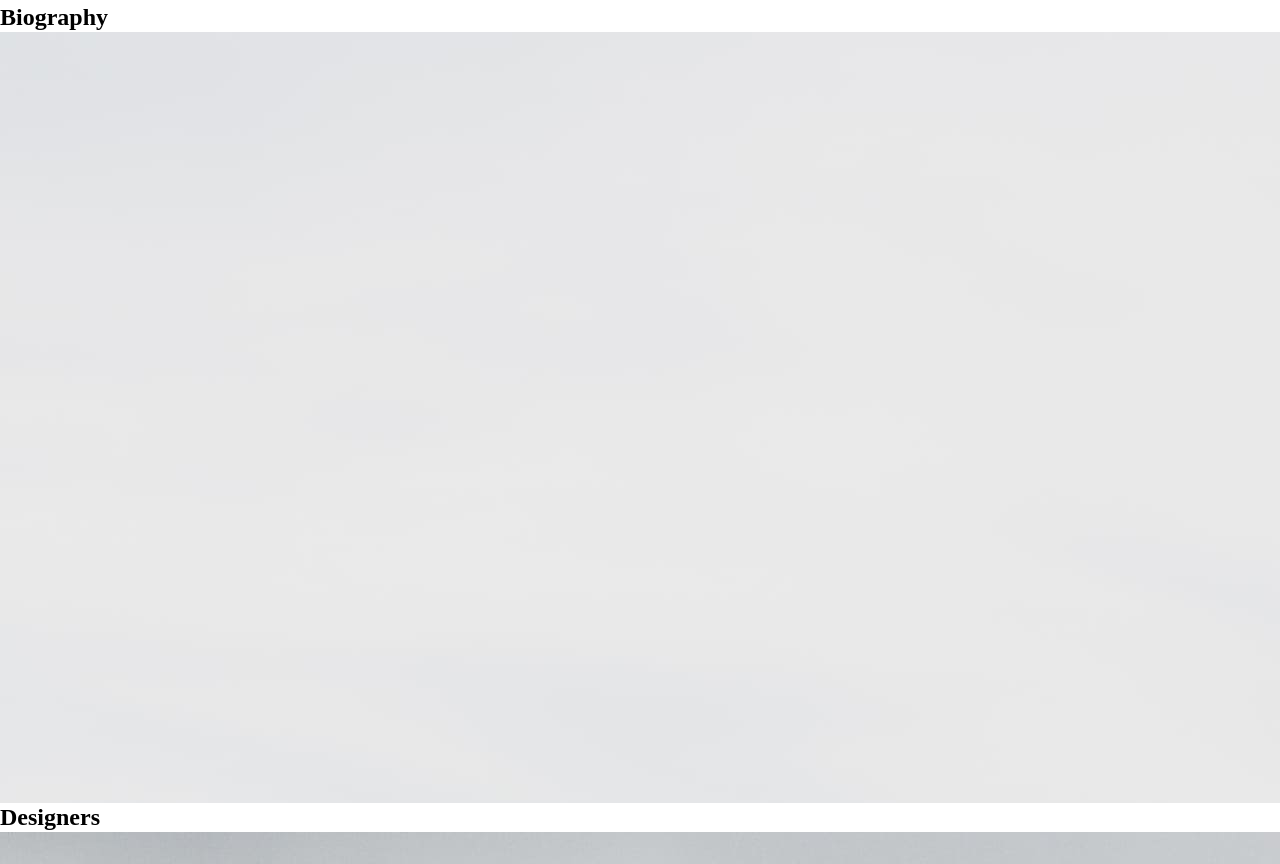
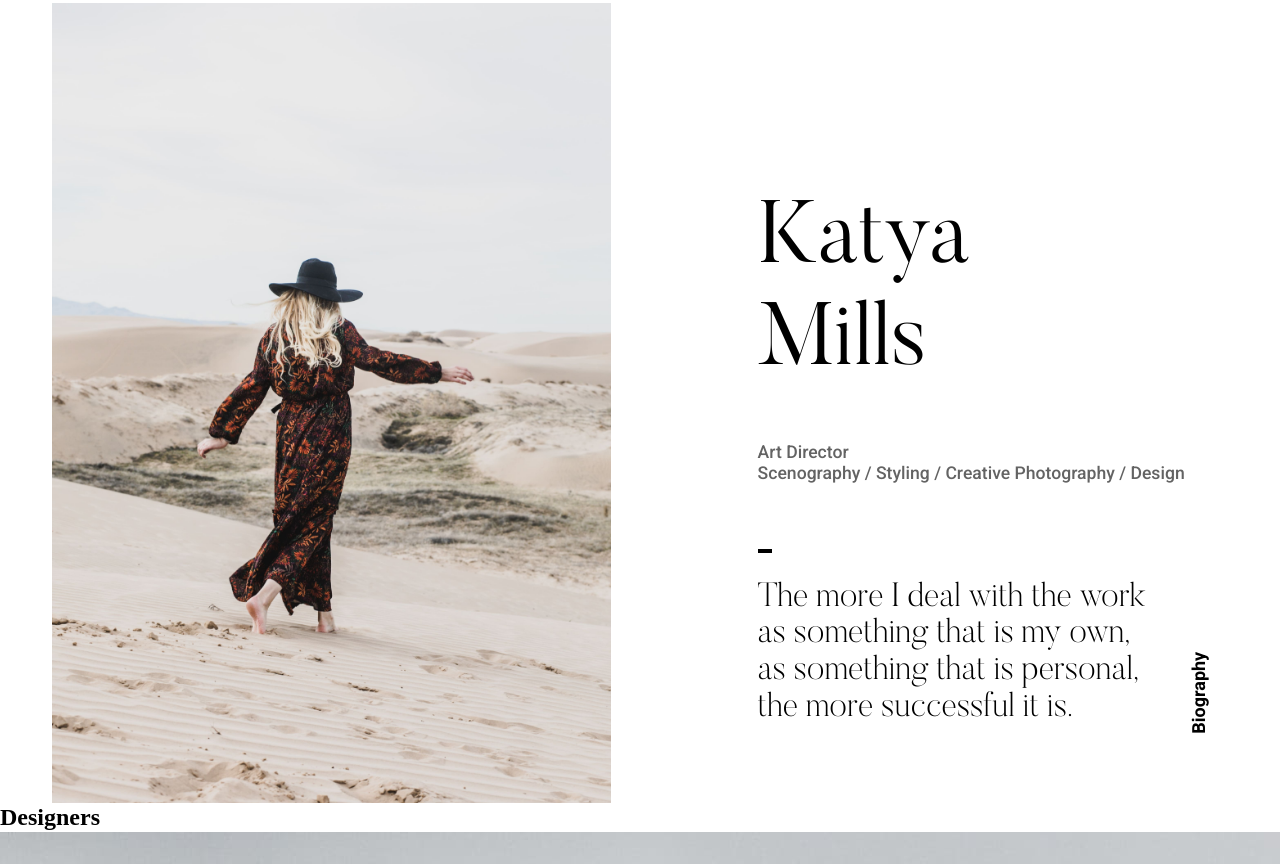
Before and after one commit to vodarum/otus-css-muradov, a plain HTML site: page index.html in a window 1280 px wide. Shown: the part 816-1680 px from the top of the page. Drawn offline with Linux system fonts and the light colour scheme.

Commit message:
Стилизовал секцию biography

```diff
--- a/assets/css/style.css
+++ b/assets/css/style.css
@@ -15,6 +15,7 @@
 
 body {
     background-color: #fff;
+    color: #000;
 }
 
 html {
@@ -25,6 +26,23 @@ main {
     max-width: 1440px;
     margin: 0 auto;
 }
+
+main {
+    max-width: 1440px;
+    margin: 0 auto;
+    position: relative;
+}
+
+
+/* main::before {
+    content: url(../img/maket-202249-38d1e4.jpg);
+    position: absolute;
+    top: 0;
+    bottom: 0;
+    left: 0;
+    right: 0;
+    opacity: .5;
+} */
 
 
 /* Section Screen */
@@ -41,7 +59,7 @@ main {
 /* Hero */
 
 .hero-title-wrapper {
-    padding: 1.3em 0.6em;
+    padding: 1.4em 0.7em;
     position: absolute;
     top: 50%;
     left: 50%;
@@ -56,7 +74,6 @@ main {
     font-family: 'Butler', sans-serif;
     font-weight: 300;
     font-size: 1em;
-    color: #000000;
     white-space: nowrap;
 }
 
@@ -66,7 +83,6 @@ main {
     font-family: 'Roboto', sans-serif;
     font-weight: 700;
     font-size: .2em;
-    color: #000000;
 }
 
 .hero-img-wrapper {
@@ -85,3 +101,76 @@ main {
     height: 100%;
     object-fit: cover;
 }
+
+
+/* Biography */
+
+.biography-title {
+    display: inline-block;
+    position: absolute;
+    bottom: 100px;
+    right: 40px;
+    transform: rotate(-90deg);
+    font-family: 'Roboto', sans-serif;
+    font-size: 1.125em;
+}
+
+.biography-content {
+    max-width: 1176px;
+    margin: 0 auto;
+}
+
+.biography-content-item-right {
+    width: 50%;
+    float: right;
+}
+
+.biography-content-item-left {
+    width: 50%;
+    float: left;
+}
+
+.biography-text-wrapper {
+    width: 80%;
+    margin-top: 32%;
+    margin-left: auto;
+    font-size: 5.5rem;
+}
+
+.biography-text-wrapper h3 {
+    width: 50%;
+    margin-bottom: .55em;
+    font-family: 'Butler', sans-serif;
+    font-size: 1em;
+    font-weight: 300;
+    line-height: 1.15;
+}
+
+.biography-text-wrapper p {
+    font-family: 'Roboto', sans-serif;
+    font-size: .2em;
+    color: #636363;
+}
+
+.biography-text-wrapper blockquote {
+    margin-top: 2.85em;
+    font-family: 'Butler', sans-serif;
+    font-size: .38em;
+    font-weight: 200;
+    line-height: 1.1;
+    position: relative;
+}
+
+.biography-text-wrapper blockquote::before {
+    content: "";
+    position: absolute;
+    top: -31px;
+    width: 14px;
+    height: 4px;
+    background-color: #000;
+}
+
+.biography-img {
+    width: 95%;
+    max-width: 100%;
+}
--- a/index.html
+++ b/index.html
@@ -38,11 +38,12 @@
         <!-- Section Hero End -->
 
         <!-- Section Biography Start -->
-        <section class="section-screen" id="biography">
-            <h2>Biography</h2>
+        <section class="section-screen biography" id="biography">
+            <h2 class="biography-title">Biography</h2>
 
-            <img src="assets/img/24723f9e1ae53d0104ba4ec97426c1a1.jpg" alt="Katya Mills">
-
+            <div class="biography-content">
+                <div class="biography-content-item-right">
+                    <div class="biography-text-wrapper">
                         <h3>Katya Mills</h3>
 
                         <p>
@@ -54,9 +55,15 @@
                         </p>
 
                         <blockquote cite="#">
-                The more&nbsp;I deal with the work as&nbsp;something that is&nbsp;my&nbsp;own, as&nbsp;something that is&nbsp;personal, the more successful it&nbsp;is.
+                            The more&nbsp;I deal with the work as&nbsp;something that is&nbsp;my&nbsp;own, as&nbsp;something that is&nbsp;personal, the&nbsp;more successful it&nbsp;is.
                         </blockquote>
+                    </div>
+                </div>
 
+                <div class="biography-content-item-left">
+                    <img class="biography-img" src="assets/img/24723f9e1ae53d0104ba4ec97426c1a1.jpg" alt="Katya Mills">
+                </div>
+            </div>
         </section>
         <!-- Section Biography End -->
 
```
Lines whose indentation alone changed are shown as unchanged.
